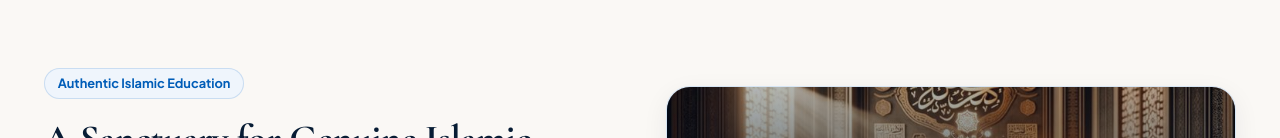
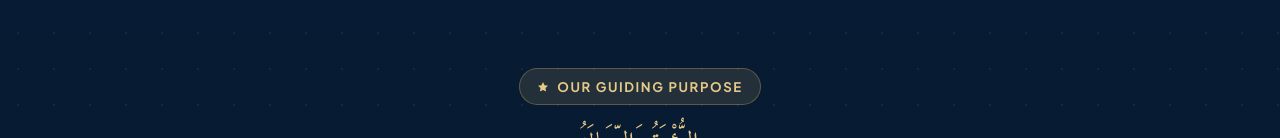
Before and after one commit to The-prime-chill1/Al-Irshaad-Islamic-Institute, a React (Vite) app: page /about in a window 1280 px wide. Shown: the part 662-800 px from the top of the page. Built offline with nearby package versions, Linux system fonts and the light colour scheme.

Commit message:
about page upbdate

```diff
--- a/src/pages/AboutPage.jsx
+++ b/src/pages/AboutPage.jsx
@@ -93,7 +93,10 @@ export default function AboutPage() {
       {/* Sacred Hadith Ribbon */}
       <HadithRibbon variant="compact" />
 
-      {/* 2. Main Narrative & Founding Vision */}
+      {/* 2. Vision & Mission Section (Elevated to the top) */}
+      <VisionMissionSection />
+
+      {/* 3. Main Narrative & Founding Vision */}
       <section className="section-padding" style={{ backgroundColor: 'var(--bg-ivory)' }}>
         <div className="container">
           <div style={{ display: 'grid', gridTemplateColumns: 'repeat(auto-fit, minmax(min(100%, 340px), 1fr))', gap: 'clamp(2rem, 4vw, 3.5rem)', alignItems: 'center' }}>
@@ -184,7 +187,7 @@ export default function AboutPage() {
         </div>
       </section>
 
-      {/* 3. Leadership Spotlight */}
+      {/* 4. Leadership Spotlight */}
       <section className="section-padding" style={{ backgroundColor: '#FFFFFF', borderTop: '1px solid var(--border-medium)', borderBottom: '1px solid var(--border-medium)' }}>
         <div className="container">
           <SectionHeader
@@ -502,13 +505,10 @@ export default function AboutPage() {
         </div>
       </section>
 
-      {/* 6. Vision & Mission Section */}
-      <VisionMissionSection />
-
-      {/* 7. Global Learning & Diaspora Reach */}
+      {/* 6. Global Learning & Diaspora Reach */}
       <GlobalLearningSection />
 
-      {/* 8. Final CTA Banner */}
+      {/* 7. Final CTA Banner */}
       <CtaBannerSection
         badge="Join Al-Irshaad Today"
         title="Experience Authentic Islamic Education from Home"
```
